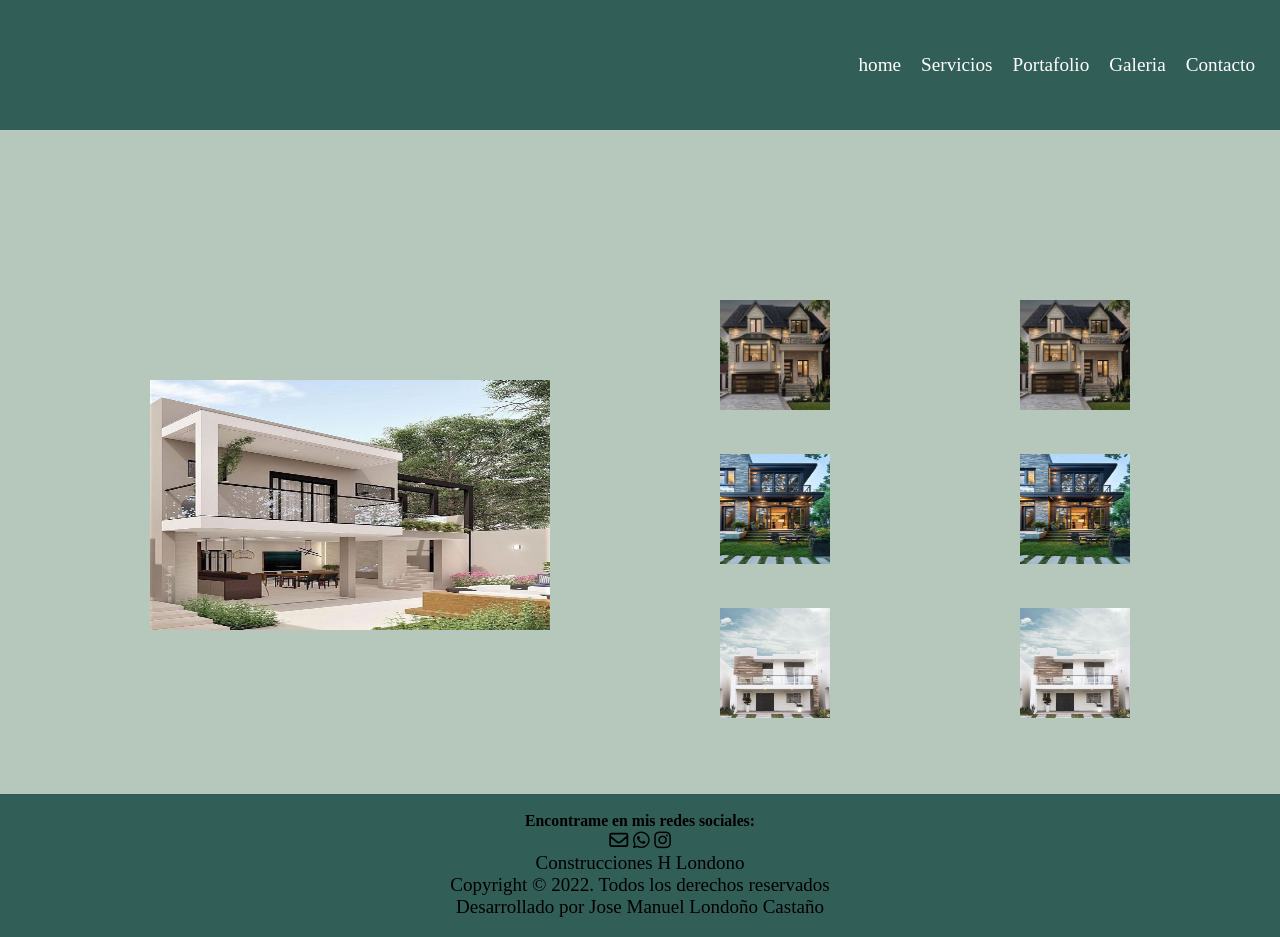
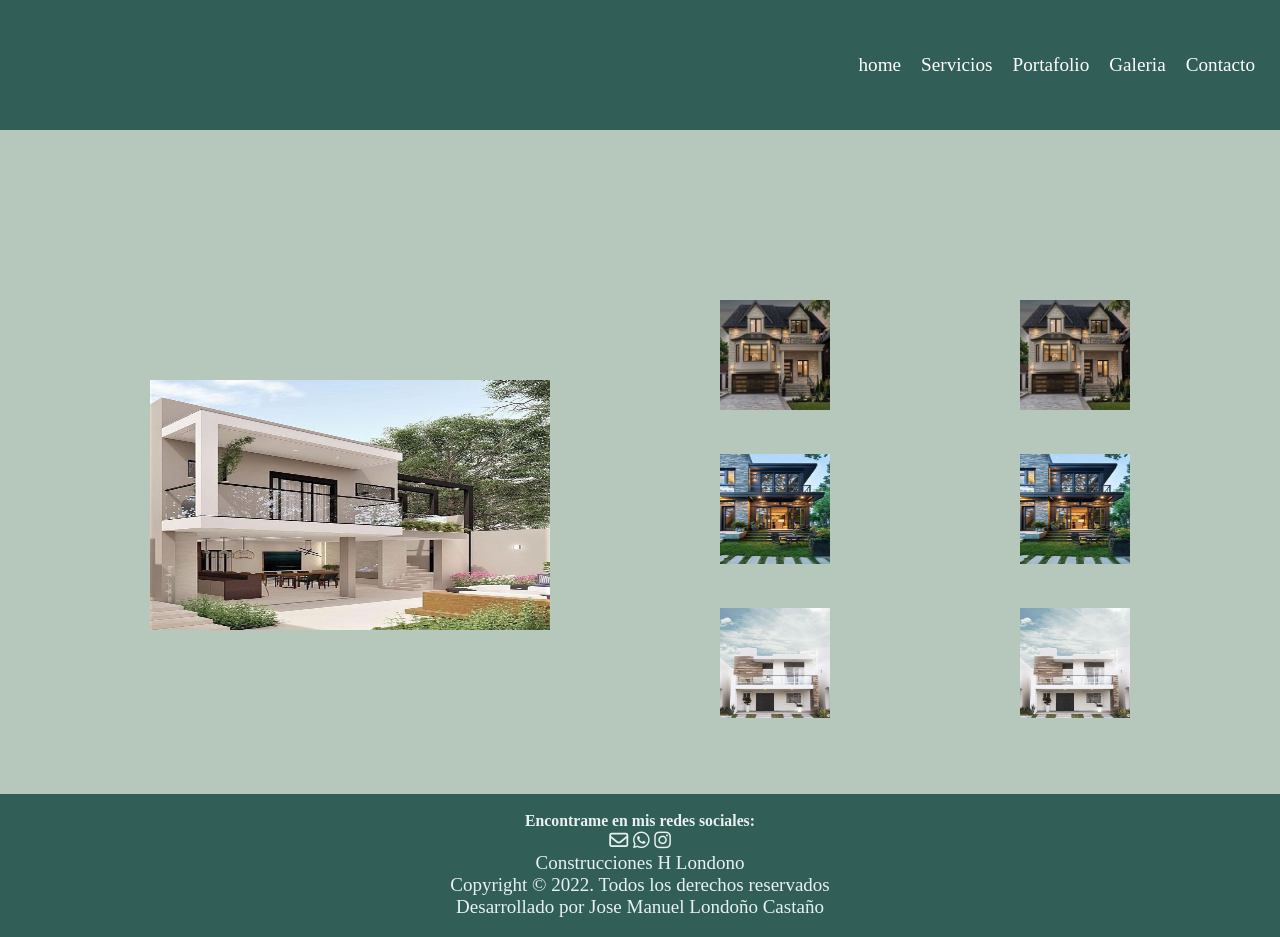
Before and after one commit to Joselito17821/PF-Londono, a plain HTML site: page pages/galería.html in a window 1280 px wide. Shown: the top 937 px of the page. Drawn offline with Linux system fonts and the light colour scheme.

Commit message:
Update estilo.css

```diff
--- a/css/estilo.css
+++ b/css/estilo.css
@@ -277,11 +277,11 @@ footer {
   background-color: rgb(50, 94, 88);
 
 }
-
 .p-42 {
   padding: 1.15rem !important;
   font-size: 19px;
   background-color: rgba(93, 82, 63, 0.694);
+
 }
 
 .container {
@@ -303,6 +303,10 @@ footer {
   padding-left: var(--bs-gutter-x, .75rem);
   margin-right: auto;
   margin-left: auto;
+  color: rgb(231, 241, 241);
+}
+.container1 a{
+  color:rgb(231, 241, 241);
 }
 
 section {
```
